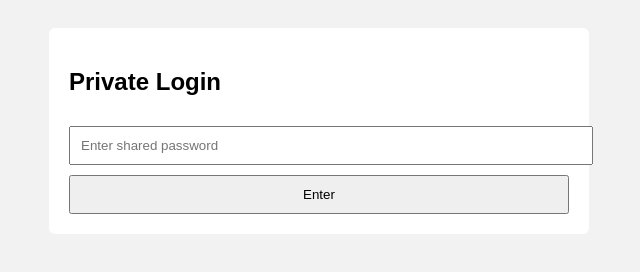
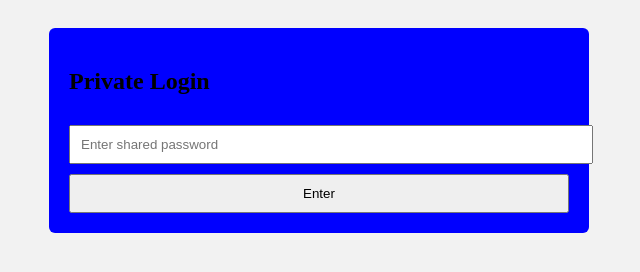
Before and after one commit to divya-80777/our-safe-place, a plain HTML site: page index.html in a window 1280 px wide. Shown: the whole page, without its empty margins (321-961 px from the left). Drawn offline with Linux system fonts and the light colour scheme.

Commit message:
Add files via upload

```diff
--- a/index.html
+++ b/index.html
@@ -4,12 +4,12 @@
   <title>Our Safe Space</title>
   <style>
     body {
-      font-family: Arial;
+      font-family: Comic Sans;
       background: #f2f2f2;
       padding: 20px;
     }
     .box {
-      background: white;
+      background: blue;
       padding: 20px;
       border-radius: 6px;
       max-width: 500px;
```
